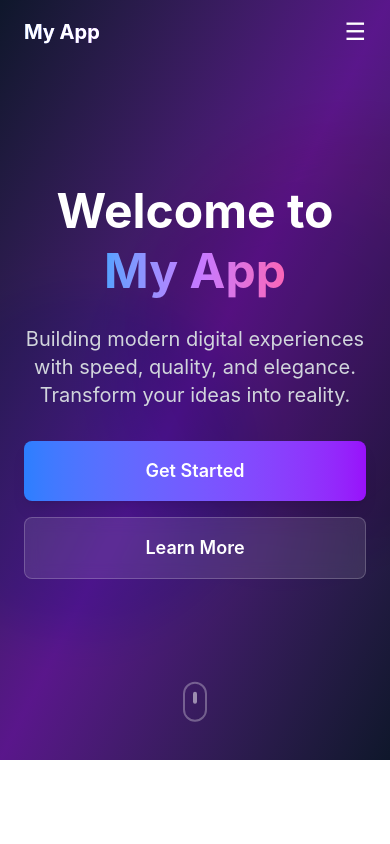
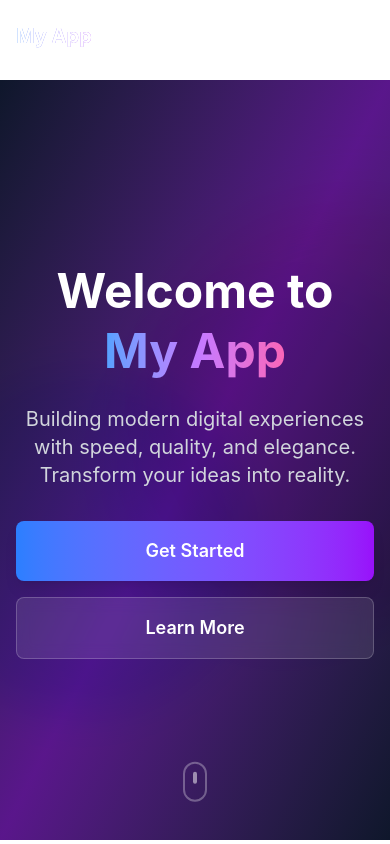
Before and after one commit to mukesh-emt/my-app, a Next.js app: page / in a window 390 px wide. Shown: the top 844 px of the page. Built offline with nearby package versions, Linux system fonts and the light colour scheme.

Commit message:
mobile responsiveness

```diff
--- a/app/components/Footer.tsx
+++ b/app/components/Footer.tsx
@@ -3,7 +3,7 @@ import Link from "next/link";
 export default function Footer() {
   return (
     <footer className="w-full bg-black text-white border-t border-white/10 mt-24">
-      <div className="max-w-7xl mx-auto px-6 py-16 grid grid-cols-1 md:grid-cols-4 gap-12">
+      <div className="max-w-7xl mx-auto px-4 sm:px-6 py-16 grid grid-cols-1 md:grid-cols-4 gap-12">
 
         {/* Brand */}
         <div>
--- a/app/components/Header.tsx
+++ b/app/components/Header.tsx
@@ -1,19 +1,30 @@
 "use client";
 
 import Link from "next/link";
-import { motion } from "framer-motion";
+import { motion, AnimatePresence } from "framer-motion";
 import { useState, useEffect } from "react";
 
 export default function Header() {
   const [isScrolled, setIsScrolled] = useState(false);
+  const [isMenuOpen, setIsMenuOpen] = useState(false);
 
   useEffect(() => {
     const handleScroll = () => {
       setIsScrolled(window.scrollY > 20);
+      if (window.scrollY > 20) setIsMenuOpen(false);
     };
 
     window.addEventListener("scroll", handleScroll);
     return () => window.removeEventListener("scroll", handleScroll);
+  }, []);
+
+  useEffect(() => {
+    const handleResize = () => {
+      if (window.innerWidth >= 768) setIsMenuOpen(false);
+    };
+
+    window.addEventListener("resize", handleResize);
+    return () => window.removeEventListener("resize", handleResize);
   }, []);
 
   return (
@@ -24,7 +35,7 @@ export default function Header() {
           : "bg-transparent"
       }`}
     >
-      <div className="max-w-7xl mx-auto flex items-center justify-between px-6 py-4">
+      <div className="max-w-7xl mx-auto flex items-center justify-between px-4 sm:px-6 py-4">
         {/* LOGO */}
         <Link href="/">
           <motion.h1
@@ -39,7 +50,7 @@ export default function Header() {
 
         {/* NAVIGATION */}
         <nav className="space-x-6 hidden md:flex">
-          {["Home", "About", "Services", "Contact"].map((item, index) => (
+          {["Home", "About", "Services", "Contact"].map((item) => (
             <Link
               key={item}
               href={item === "Home" ? "/" : `/${item.toLowerCase()}`}
@@ -60,12 +71,43 @@ export default function Header() {
         </nav>
 
         {/* MOBILE MENU ICON */}
-        <div className={`md:hidden text-2xl cursor-pointer ${
-          isScrolled ? "text-slate-700 dark:text-slate-300" : "text-white"
-        }`}>
-          ☰
-        </div>
+        <button
+          type="button"
+          aria-label="Toggle navigation menu"
+          onClick={() => setIsMenuOpen((prev) => !prev)}
+          className={`md:hidden text-2xl cursor-pointer rounded-md px-2 py-1 transition-colors ${
+            isScrolled ? "text-slate-700 dark:text-slate-300" : "text-white"
+          }`}
+        >
+          {isMenuOpen ? "✕" : "☰"}
+        </button>
       </div>
+
+      {/* MOBILE MENU */}
+      <AnimatePresence>
+        {isMenuOpen && (
+          <motion.nav
+            initial={{ opacity: 0, height: 0 }}
+            animate={{ opacity: 1, height: "auto" }}
+            exit={{ opacity: 0, height: 0 }}
+            transition={{ duration: 0.25 }}
+            className="md:hidden bg-white/90 dark:bg-slate-900/90 backdrop-blur-md border-t border-slate-200 dark:border-slate-800 shadow-lg"
+          >
+            <div className="px-4 sm:px-6 py-4 space-y-3">
+              {["Home", "About", "Services", "Contact"].map((item) => (
+                <Link
+                  key={item}
+                  href={item === "Home" ? "/" : `/${item.toLowerCase()}`}
+                  onClick={() => setIsMenuOpen(false)}
+                  className="block w-full rounded-lg px-4 py-3 text-base font-semibold text-slate-800 dark:text-slate-100 bg-slate-100/70 dark:bg-slate-800/70 hover:bg-slate-200/80 dark:hover:bg-slate-700/80 transition-colors"
+                >
+                  {item}
+                </Link>
+              ))}
+            </div>
+          </motion.nav>
+        )}
+      </AnimatePresence>
     </header>
   );
 }
--- a/app/contact/page.tsx
+++ b/app/contact/page.tsx
@@ -35,7 +35,7 @@ export default function ContactPage() {
           <div className="absolute top-1/3 right-1/4 w-96 h-96 bg-blue-500 rounded-full mix-blend-multiply filter blur-xl opacity-20 animate-blob animation-delay-2000"></div>
         </div>
 
-        <div className="relative z-10 max-w-7xl mx-auto px-6 text-center">
+        <div className="relative z-10 max-w-7xl mx-auto px-4 sm:px-6 text-center">
           <motion.div
             initial={{ opacity: 0, y: 20 }}
             animate={{ opacity: 1, y: 0 }}
@@ -53,7 +53,7 @@ export default function ContactPage() {
 
       {/* Contact Section */}
       <section className="py-24 bg-white dark:bg-slate-900">
-        <div className="max-w-7xl mx-auto px-6">
+        <div className="max-w-7xl mx-auto px-4 sm:px-6">
           <div className="grid grid-cols-1 lg:grid-cols-2 gap-12">
             {/* Contact Form */}
             <motion.div
@@ -232,7 +232,7 @@ export default function ContactPage() {
 
       {/* Map Section */}
       <section className="py-24 bg-gradient-to-br from-slate-50 to-slate-100 dark:from-slate-800 dark:to-slate-900">
-        <div className="max-w-7xl mx-auto px-6">
+        <div className="max-w-7xl mx-auto px-4 sm:px-6">
           <motion.div
             initial={{ opacity: 0, y: 20 }}
             whileInView={{ opacity: 1, y: 0 }}
--- a/app/layout.tsx
+++ b/app/layout.tsx
@@ -5,9 +5,9 @@ import Footer from "./components/Footer";
 export default function RootLayout({ children }: { children: React.ReactNode }) {
   return (
     <html lang="en" className="scroll-smooth">
-      <body className="antialiased">
+      <body className="min-h-screen antialiased bg-white text-slate-900 dark:bg-slate-950">
         <Header />
-        <main>{children}</main>
+        <main className="pt-20 sm:pt-24 flex-1">{children}</main>
         <Footer />
       </body>
     </html>
--- a/app/page.tsx
+++ b/app/page.tsx
@@ -14,7 +14,7 @@ export default function Page() {
           <div className="absolute bottom-1/4 left-1/3 w-96 h-96 bg-pink-500 rounded-full mix-blend-multiply filter blur-xl opacity-20 animate-blob animation-delay-4000"></div>
         </div>
 
-        <div className="relative z-10 max-w-7xl mx-auto px-6 text-center">
+        <div className="relative z-10 max-w-7xl mx-auto px-4 sm:px-6 text-center">
           <motion.div
             initial={{ opacity: 0, y: 20 }}
             animate={{ opacity: 1, y: 0 }}
@@ -68,7 +68,7 @@ export default function Page() {
 
       {/* Features Section */}
       <section className="py-24 bg-white dark:bg-slate-900">
-        <div className="max-w-7xl mx-auto px-6">
+        <div className="max-w-7xl mx-auto px-4 sm:px-6">
           <motion.div
             initial={{ opacity: 0, y: 20 }}
             whileInView={{ opacity: 1, y: 0 }}
--- a/app/services/page.tsx
+++ b/app/services/page.tsx
@@ -12,7 +12,7 @@ export default function ServicesPage() {
           <div className="absolute top-1/3 right-1/4 w-96 h-96 bg-blue-500 rounded-full mix-blend-multiply filter blur-xl opacity-20 animate-blob animation-delay-2000"></div>
         </div>
 
-        <div className="relative z-10 max-w-7xl mx-auto px-6 text-center">
+        <div className="relative z-10 max-w-7xl mx-auto px-4 sm:px-6 text-center">
           <motion.div
             initial={{ opacity: 0, y: 20 }}
             animate={{ opacity: 1, y: 0 }}
@@ -30,7 +30,7 @@ export default function ServicesPage() {
 
       {/* Services Grid */}
       <section className="py-24 bg-white dark:bg-slate-900">
-        <div className="max-w-7xl mx-auto px-6">
+        <div className="max-w-7xl mx-auto px-4 sm:px-6">
           <div className="grid grid-cols-1 md:grid-cols-2 lg:grid-cols-3 gap-8">
             {[
               {
@@ -117,7 +117,7 @@ export default function ServicesPage() {
 
       {/* Process Section */}
       <section className="py-24 bg-gradient-to-br from-slate-50 to-slate-100 dark:from-slate-800 dark:to-slate-900">
-        <div className="max-w-7xl mx-auto px-6">
+        <div className="max-w-7xl mx-auto px-4 sm:px-6">
           <motion.div
             initial={{ opacity: 0, y: 20 }}
             whileInView={{ opacity: 1, y: 0 }}
```
Also changed, not shown: app/about/page.tsx (+4 -4 lines).
